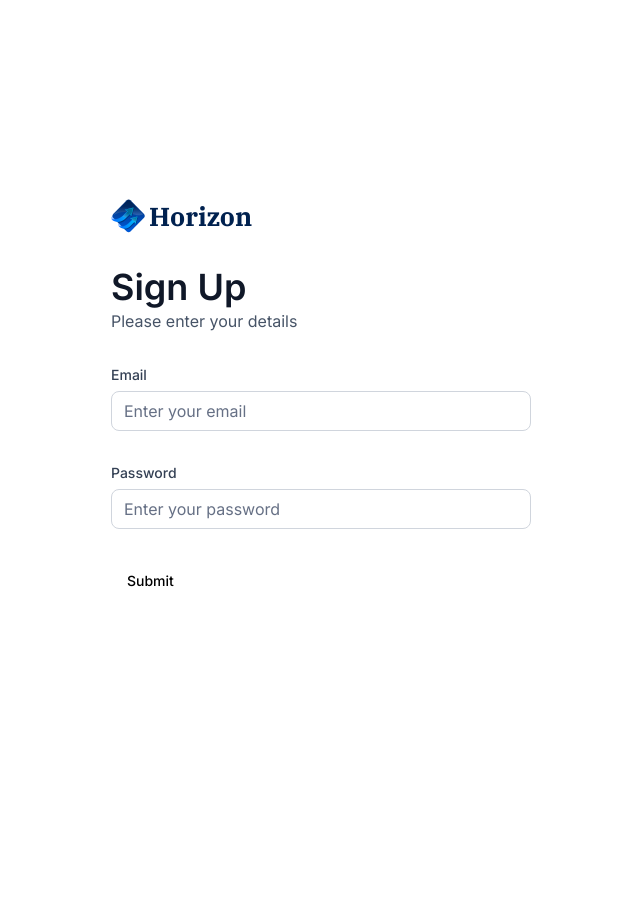
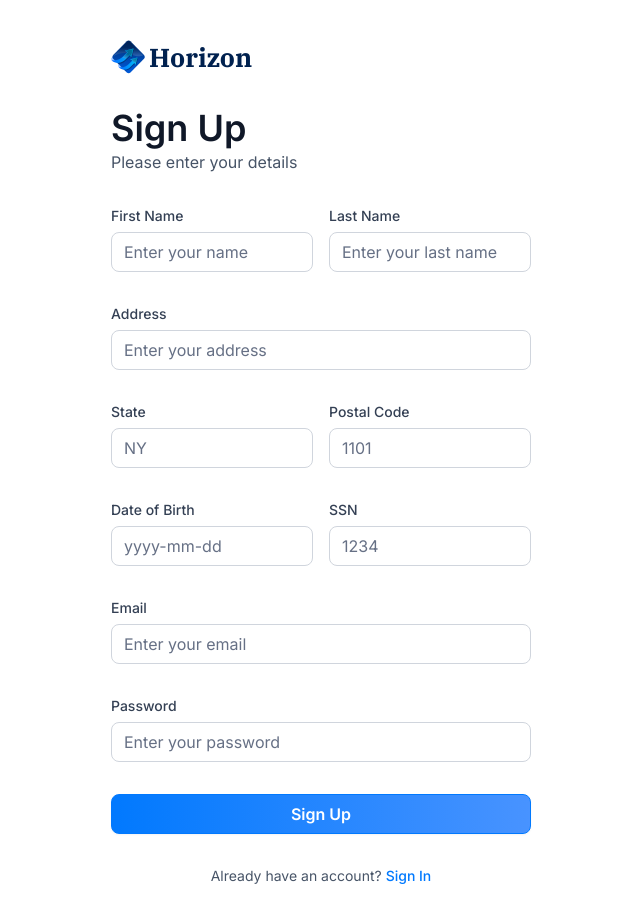
Before and after one commit to Knoka1/banking, a Next.js app: page /sign-up in a window 1280 px wide. Shown: the top 922 px of the page, without its empty margins (319-959 px from the left). Before the commit the page ends 800 px from the top, so only its background shows below. Built offline with nearby package versions, Linux system fonts and the light colour scheme.

Commit message:
feature: Adds support for SignUp and SignIn forms in the same schema 2

```diff
--- a/components/AuthForm.tsx
+++ b/components/AuthForm.tsx
@@ -19,13 +19,16 @@
 import { Input } from "@/components/ui/input";
 import CustomInput from "./CustomInput";
 import { authFormSchema } from "@/lib/utils";
+import { Loader2 } from "lucide-react";
 
 const AuthForm = ({ type }: { type: string }) => {
   const [user, setUser] = useState(null);
+  const [isLoading, setIsLoading] = useState(false);
 
+  const formSchema = authFormSchema(type);
   // 1. Define your form.
-  const form = useForm<z.infer<typeof authFormSchema>>({
-    resolver: zodResolver(authFormSchema),
+  const form = useForm<z.infer<typeof formSchema>>({
+    resolver: zodResolver(formSchema),
     defaultValues: {
       email: "",
       password: "",
@@ -33,11 +36,13 @@
   });
 
   // 2. Define a submit handler.
-  function onSubmit(values: z.infer<typeof authFormSchema>) {
+  const onSubmit = async (values: z.infer<typeof formSchema>) => {
     // Do something with the form values.
     // ✅ This will be type-safe and validated.
-    console.log(values);
-  }
+    setIsLoading(true);
+
+    setIsLoading(false);
+  };
   return (
     <section className="auth-form">
       <header className="flex flex-col gap-5 md:gap-8">
@@ -69,6 +74,59 @@
         <>
           <Form {...form}>
             <form onSubmit={form.handleSubmit(onSubmit)} className="space-y-8">
+              {type === "sign-up" && (
+                <>
+                  <div className="flex gap-4">
+                    <CustomInput
+                      control={form.control}
+                      name="firstName"
+                      label="First Name"
+                      placeholder="Enter your name"
+                    />
+                    <CustomInput
+                      control={form.control}
+                      name="lastName"
+                      label="Last Name"
+                      placeholder="Enter your last name"
+                    />
+                  </div>
+                  <CustomInput
+                    control={form.control}
+                    name="address"
+                    label="Address"
+                    placeholder="Enter your address"
+                  />
+                  <div className="flex gap-4">
+                    <CustomInput
+                      control={form.control}
+                      name="state"
+                      label="State"
+                      placeholder="NY"
+                    />
+                    <CustomInput
+                      control={form.control}
+                      name="postalCode"
+                      label="Postal Code"
+                      placeholder="1101"
+                    />
+                  </div>
+                  <div className="flex gap-4">
+                    {" "}
+                    <CustomInput
+                      control={form.control}
+                      name="dateOfBirth"
+                      label="Date of Birth"
+                      placeholder="yyyy-mm-dd"
+                    />
+                    <CustomInput
+                      control={form.control}
+                      name="ssn"
+                      label="SSN"
+                      placeholder="1234"
+                    />
+                  </div>
+                </>
+              )}
               <CustomInput
                 control={form.control}
                 name="email"
@@ -81,11 +139,35 @@
                 label="Password"
                 placeholder="Enter your password"
               />
-              <Button type="submit" className="">
-                Submit
-              </Button>
+              <div className="flex flex-col gap-4">
+                <Button type="submit" className="form-btn" disabled={isLoading}>
+                  {isLoading ? (
+                    <>
+                      <Loader2 size={20} className="animate-spin" /> &nbsp;
+                      Loading...
+                    </>
+                  ) : type === "sign-in" ? (
+                    "Sign In"
+                  ) : (
+                    "Sign Up"
+                  )}
+                </Button>
+              </div>
             </form>
           </Form>
+          <footer className="flex justify-center gap-1">
+            <p className="text-14 font-normal text-gray-600">
+              {type === "sign-in"
+                ? "Don't have an account?"
+                : "Already have an account?"}
+            </p>
+            <Link
+              href={type === "sign-in" ? "/sign-up" : "sign-in"}
+              className="form-link"
+            >
+              {type === "sign-in" ? "Sign Up" : "Sign In"}
+            </Link>
+          </footer>
         </>
       )}
     </section>
```
